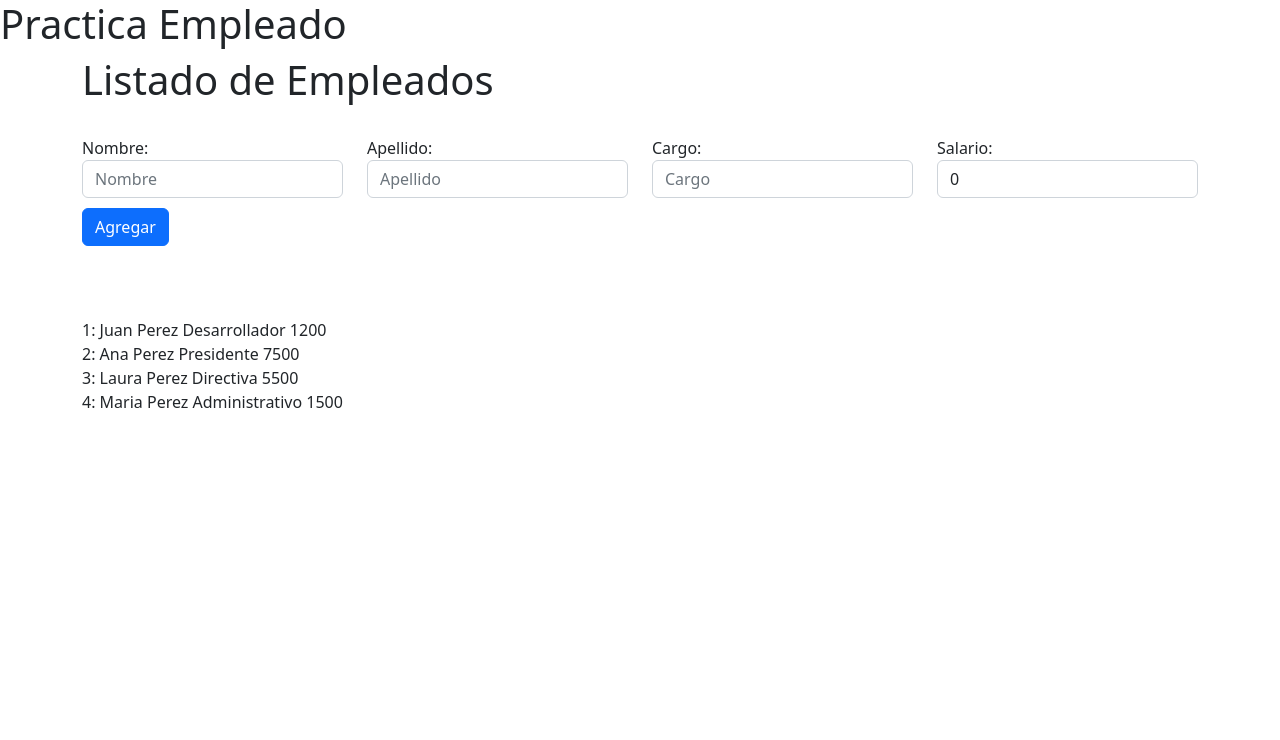
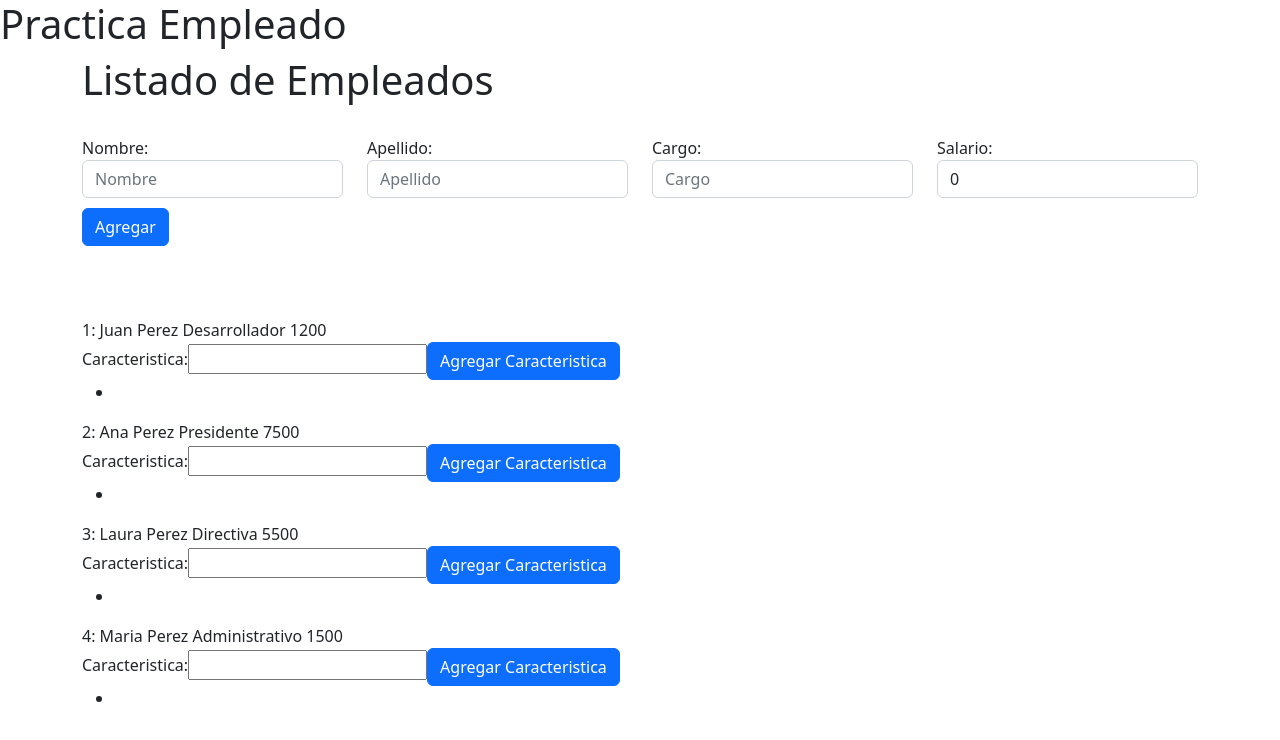
Before and after one commit to whejhe/Proyecto-Angular, an Angular app: page / in a window 1280 px wide. Shown: the top 740 px of the page. Built offline with nearby package versions, Linux system fonts and the light colour scheme.

Commit message:
Actualizar

```diff
--- a/src/app/app.component.ts
+++ b/src/app/app.component.ts
@@ -1,5 +1,6 @@
 import { Component } from '@angular/core';
 import { Empleado } from './empleado.module';
+import { ServicioEmpleadosService } from './servicio-empleados.service';
 
 @Component({
   selector: 'app-root',
@@ -10,6 +11,8 @@ export class AppComponent {
   title = 'Practica Empleado';
   titulo = 'Listado de Empleados';
 
+  constructor(private miServicio: ServicioEmpleadosService) {}
+
   empleados: Empleado[] = [
     new Empleado('Juan', 'Perez', 'Desarrollador', 1200),
     new Empleado('Ana', 'Perez', 'Presidente', 7500),
@@ -19,8 +22,14 @@ export class AppComponent {
 
   agregarEmpleado(){
     let miEmpleado=new Empleado(this.cuadroNombre, this.cuadroApellido, this.cuadroCargo, this.cuadroSalario);
+    this.miServicio.muestraMensaje("Nombre del Empleado: "+ miEmpleado.nombre);
     this.empleados.push(miEmpleado);
   }
+
+  // arrayCaracteristicas=[''];
+  // agregarC(newC: string){
+  //   this.arrayCaracteristicas.push(newC);
+  // }
 
   cuadroNombre:string="";
   cuadroApellido:string="";
--- a/src/app/app.module.ts
+++ b/src/app/app.module.ts
@@ -4,17 +4,20 @@ import { BrowserModule } from '@angular/platform-browser';
 import { AppComponent } from './app.component';
 import { FormsModule } from '@angular/forms';
 import { HijoEmpleadoComponent } from './hijo-empleado/hijo-empleado.component';
+import { CaracteristicasComponent } from './caracteristicas/caracteristicas.component';
+import { ServicioEmpleadosService } from './servicio-empleados.service';
 
 @NgModule({
   declarations: [
     AppComponent,
     HijoEmpleadoComponent,
+    CaracteristicasComponent,
   ],
   imports: [
     BrowserModule,
     FormsModule
   ],
-  providers: [],
+  providers: [ServicioEmpleadosService],
   bootstrap: [AppComponent]
 })
 export class AppModule { }
--- /dev/null
+++ b/src/app/caracteristicas/caracteristicas.component.html
@@ -0,0 +1,3 @@
+<label>Caracteristica:</label>
+<input type="text" #newC>
+<button (click)="agregarC(newC.value)" class="btn btn-primary">Agregar Caracteristica</button>
--- /dev/null
+++ b/src/app/caracteristicas/caracteristicas.component.ts
@@ -0,0 +1,22 @@
+import { Component, EventEmitter, OnInit, Output } from '@angular/core';
+
+@Component({
+  selector: 'app-caracteristicas',
+  templateUrl: './caracteristicas.component.html',
+  styleUrls: ['./caracteristicas.component.css']
+})
+export class CaracteristicasComponent implements OnInit {
+
+  @Output() cEmpleado = new EventEmitter<string>();
+
+  constructor() { }
+
+  ngOnInit(): void {
+
+  }
+
+  agregarC(value: string){
+    this.cEmpleado.emit(value);
+  }
+
+}
--- a/src/app/hijo-empleado/hijo-empleado.component.html
+++ b/src/app/hijo-empleado/hijo-empleado.component.html
@@ -4,6 +4,11 @@
             <div>
                 {{indice+1}}: {{empleadoLista.nombre}} {{empleadoLista.apellido}} {{empleadoLista.cargo}} {{empleadoLista.salario}}
             </div>
+            <app-caracteristicas (cEmpleado)="agregarC($event)"></app-caracteristicas>
+            <ul>
+                <li *ngFor="let caracteristica of arrayCaracteristicas">{{caracteristica}}</li>
+
+            </ul>
         </div>
     </div>
 </div>
--- a/src/app/hijo-empleado/hijo-empleado.component.ts
+++ b/src/app/hijo-empleado/hijo-empleado.component.ts
@@ -7,9 +7,16 @@ import { Empleado } from '../empleado.module'
   styleUrls: ['./hijo-empleado.component.css']
 })
 export class HijoEmpleadoComponent implements OnInit {
+[x: string]: any;
 
   @Input() empleadoLista: Empleado;
   @Input() indice:number;
+
+arrayCaracteristicas=[''];
+
+agregarC(newC: string){
+  this.arrayCaracteristicas.push(newC);
+}
 
   constructor(){}
   ngOnInit(): void {
--- /dev/null
+++ b/src/app/servicio-empleados.service.ts
@@ -0,0 +1,13 @@
+import { Injectable } from '@angular/core';
+
+@Injectable({
+  providedIn: 'root'
+})
+export class ServicioEmpleadosService {
+
+  constructor() { }
+
+  muestraMensaje(mensaje:string){
+    alert(mensaje);
+  }
+}
```
Also changed, not shown: Anotaciones/10-Directiva @outPut.txt (added), Anotaciones/11-Servicios.txt (added), src/app/caracteristicas/caracteristicas.component.css (added), 2 other files (tests, documents, lock files or other folders).
